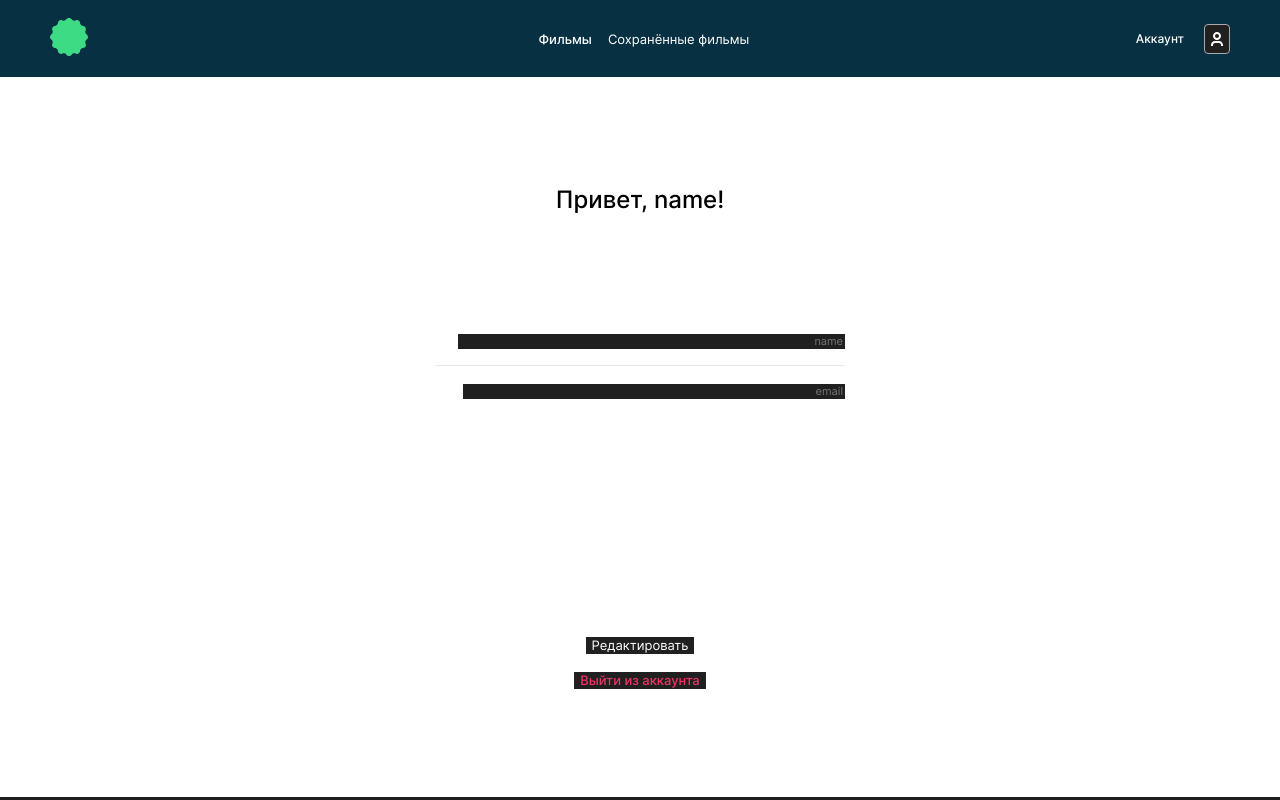
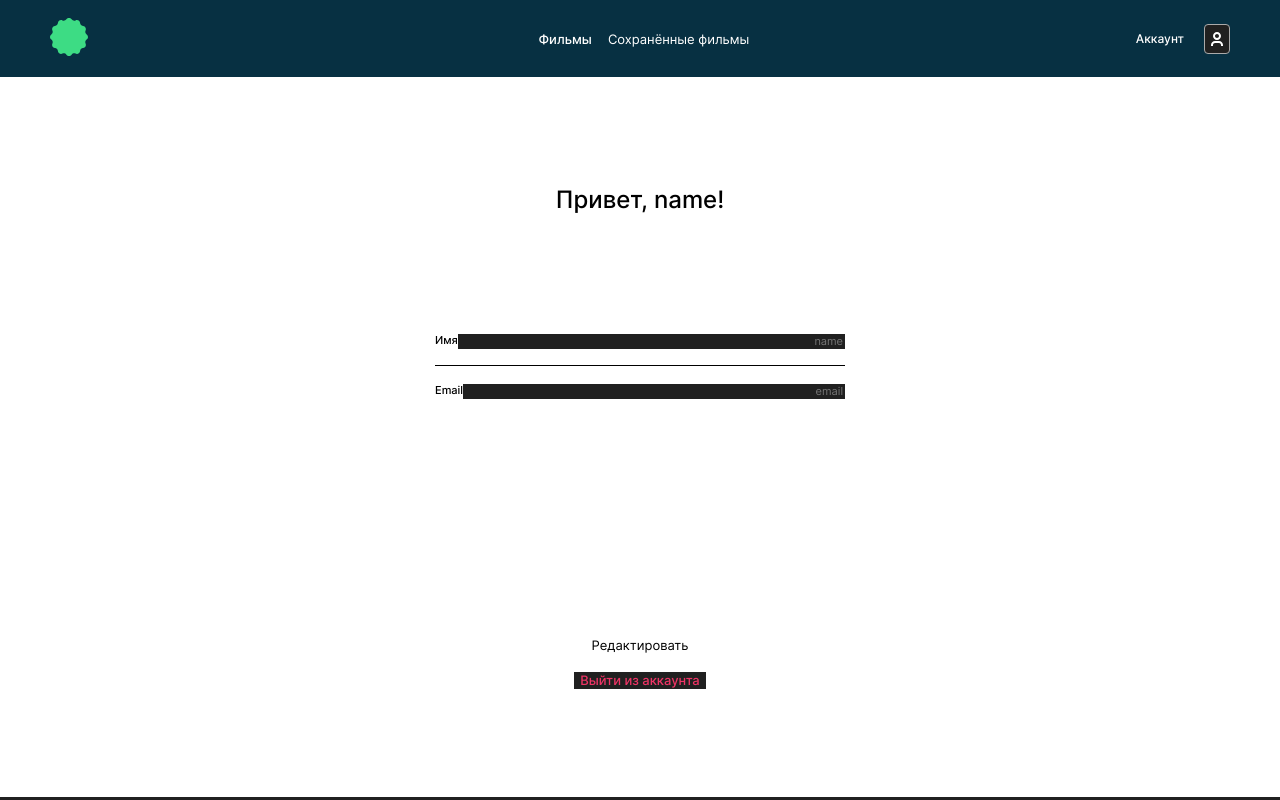
Before and after one commit to Gregory-mcbit/movies-explorer-frontend, a React (Create React App) app: page /profile in a window 1280 px wide. Built offline with nearby package versions, Linux system fonts and the light colour scheme.

Commit message:
Initial commit

```diff
--- a/src/components/MoviesCard/MoviesCard.css
+++ b/src/components/MoviesCard/MoviesCard.css
@@ -51,7 +51,7 @@
   .card__name {
     margin: 0;
 
-    color: white;
+    color: black;
     font-weight: 500;
     font-size: 15px;
     line-height: 18px;
--- a/src/components/MoviesCardList/MoviesCardList.css
+++ b/src/components/MoviesCardList/MoviesCardList.css
@@ -29,7 +29,7 @@
     border:none;
     border-radius: 6px;
     outline: none;
-    color: #FFFFFF;
+    color: #F9F9F9;
     background-color: #2F2F2F;
     font-size: 12px;
     font-weight: 500;
--- a/src/components/Profile/Profile.css
+++ b/src/components/Profile/Profile.css
@@ -35,11 +35,11 @@
   .profile__label {
     width: 100%;
     display: flex;
-    color: #FFFFFF;
+    color: black;
     font-size: 11px;
     font-weight: 500;
     line-height: 13px;
-    border-bottom: solid 1px #E8E8E8;
+    border-bottom: solid 1px black;
     padding-bottom: 16px;
   }
 
@@ -53,7 +53,7 @@
     outline: none;
     border: none;
     text-align: right;
-    color: #FFFFFF;
+    color: black;
     font-size: 11px;
     font-weight: 400;
     line-height: 13px;
@@ -64,9 +64,9 @@
     margin-top: 220px;
 
     border: none;
-    background-color: #202020;
+    background-color: white;
 
-    color: #FFFFFF;
+    color: black;
     font-size: 13px;
     font-weight: 400;
     line-height: 15px;
```
